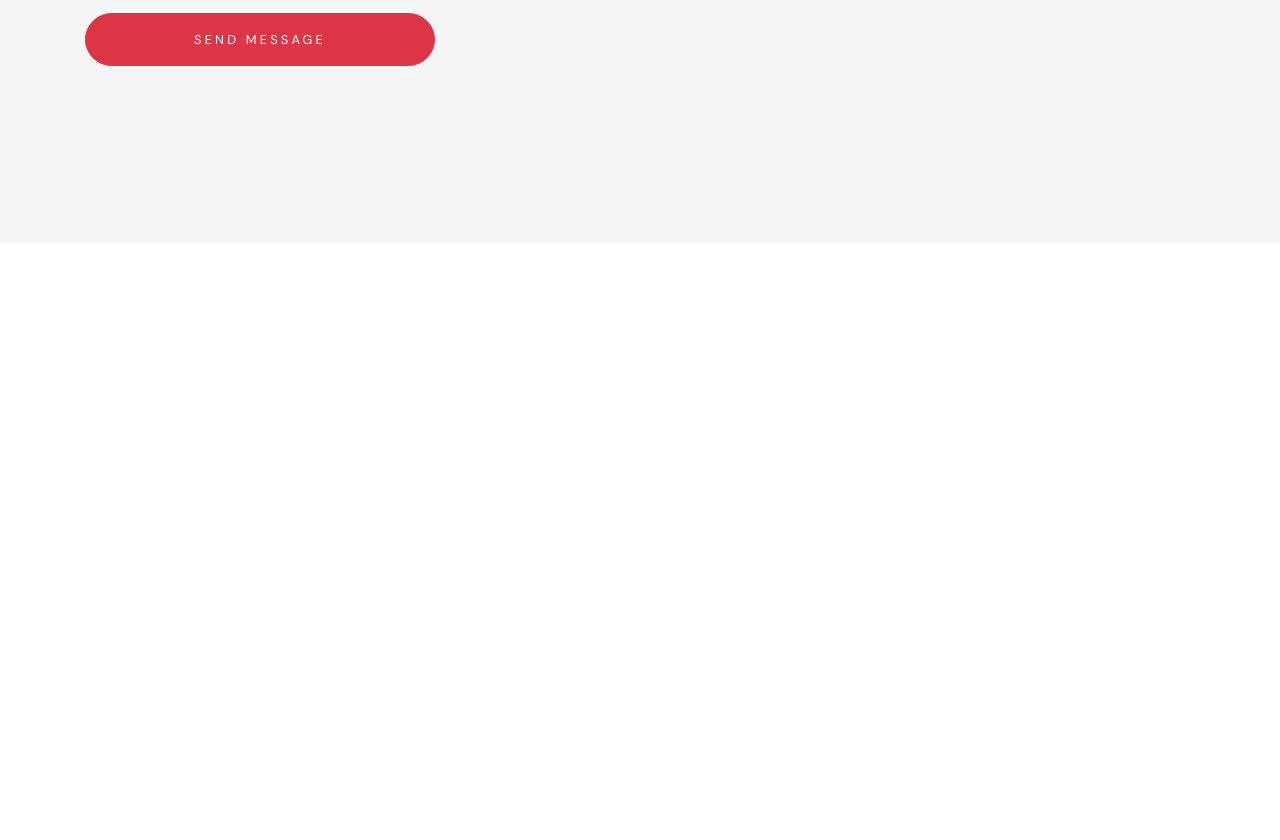
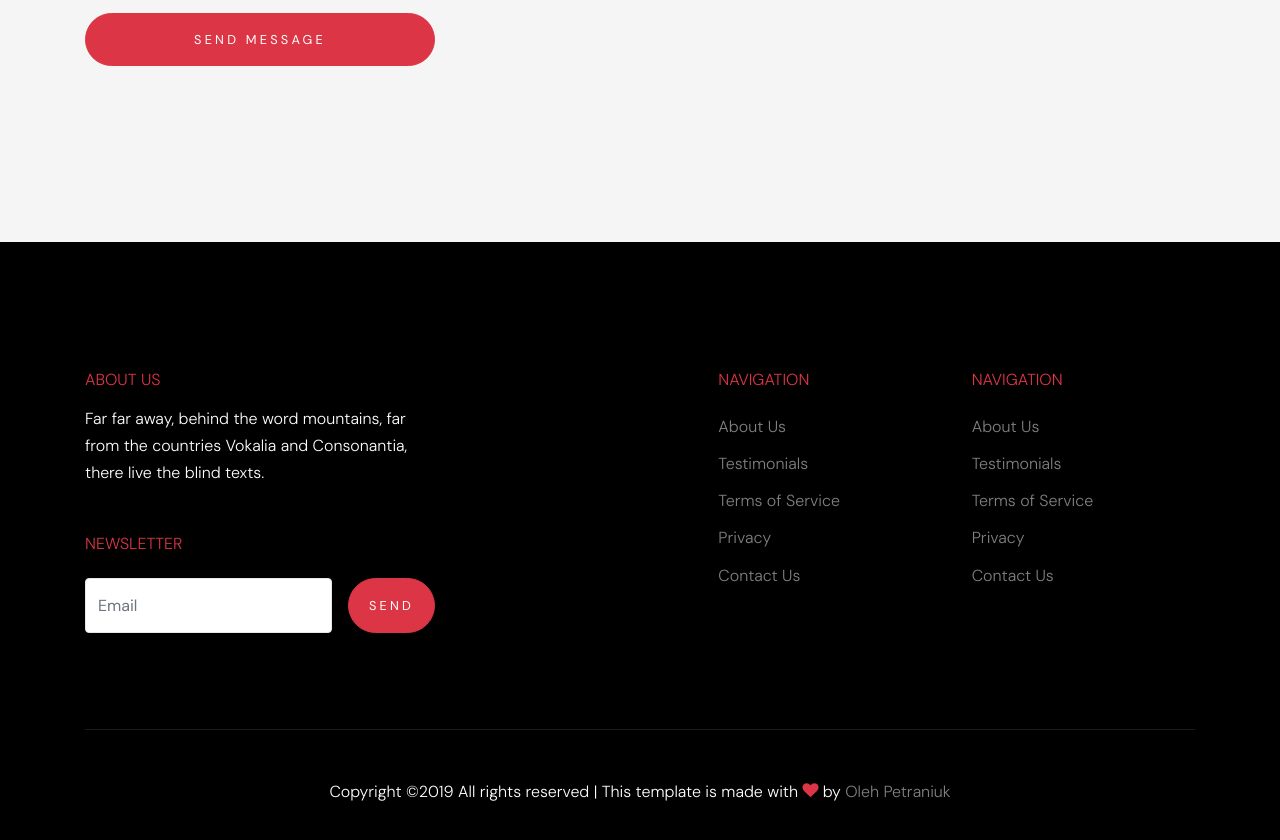
Before and after one commit to OlehPetraniuk/digitalmarketingagency, a plain HTML site: page contact.html in a window 1280 px wide. Shown: the part 1520-2360 px from the top of the page. Before the commit the page ends 1762 px from the top, so only its background shows below. Drawn offline with Linux system fonts and the light colour scheme; files whose address does not match are found by name.

Commit message:
Add Footer section

```diff
--- a/contact.html
+++ b/contact.html
@@ -152,6 +152,60 @@
       </div>
     </div>
 
+    <footer class="site-footer">
+      <div class="container">
+        <div class="row">
+          <div class="col-lg-4">
+            <h2 class="footer-heading mb-3">About Us</h2>
+                <p class="mb-5">Far far away, behind the word mountains, far from the countries Vokalia and Consonantia, there live the blind texts. </p>
+
+                <h2 class="footer-heading mb-4">Newsletter</h2>
+                <form action="#" class="d-flex" class="subscribe">
+                  <input type="text" class="form-control mr-3" placeholder="Email">
+                  <input type="submit" value="Send" class="btn btn-primary">
+                </form>
+          </div>
+          <div class="col-lg-8 ml-auto">
+            <div class="row">
+              <div class="col-lg-4 ml-auto">
+                <h2 class="footer-heading mb-4">Navigation</h2>
+                <ul class="list-unstyled">
+                  <li><a href="#">About Us</a></li>
+                  <li><a href="#">Testimonials</a></li>
+                  <li><a href="#">Terms of Service</a></li>
+                  <li><a href="#">Privacy</a></li>
+                  <li><a href="#">Contact Us</a></li>
+                </ul>
+              </div>
+              <div class="col-lg-4">
+                <h2 class="footer-heading mb-4">Navigation</h2>
+                <ul class="list-unstyled">
+                  <li><a href="#">About Us</a></li>
+                  <li><a href="#">Testimonials</a></li>
+                  <li><a href="#">Terms of Service</a></li>
+                  <li><a href="#">Privacy</a></li>
+                  <li><a href="#">Contact Us</a></li>
+                </ul>
+
+              </div>
+            </div>
+          </div>
+        </div>
+        <div class="row pt-5 mt-5 text-center">
+          <div class="col-md-12">
+            <div class="border-top pt-5">
+              <p>
+            Copyright &copy;<script>document.write(new Date().getFullYear());</script> All rights reserved | This template is made with <i class="icon-heart text-danger" aria-hidden="true"></i> by <a href="#" target="_blank" >Oleh Petraniuk</a>
+            </p>
+            </div>
+          </div>
+
+        </div>
+      </div>
+    </footer>
+
+    </div>
+
 
 
 </body>
```
